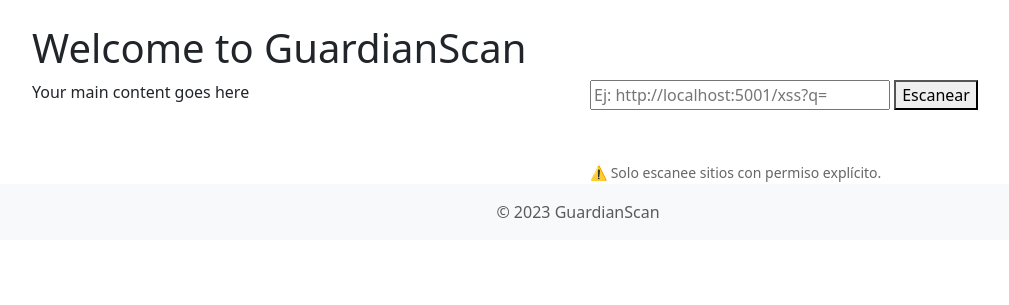
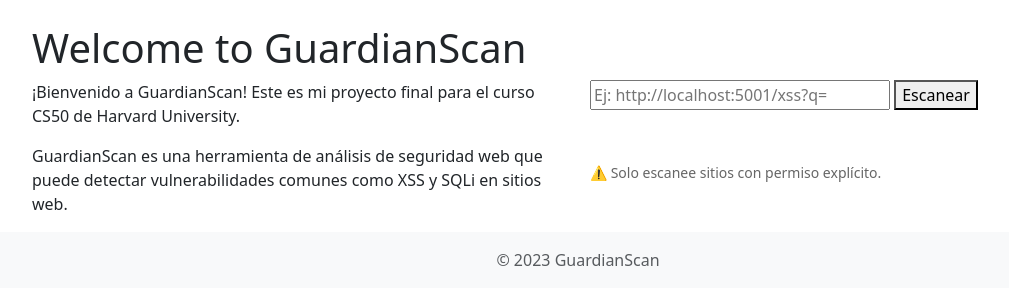
Before and after one commit to jgutierrezgil/GuardianScan, a Flask app: page / in a window 1280 px wide. Shown: the part 56-361 px from the top of the page, without its empty margins (62-1071 px from the left). Run offline with Flask 3, Linux system fonts and the light colour scheme.

Commit message:
Update index.html with Spanish welcome message and enhanced vulnerability reporting

```diff
--- a/app.py
+++ b/app.py
@@ -55,6 +55,7 @@
         try:
             response = requests.get(url + payload)
             if payload in response.text:
+
                 return True
         except:
             pass
--- a/templates/index.html
+++ b/templates/index.html
@@ -9,7 +9,8 @@
         <h1>Welcome to GuardianScan</h1>
         <div class="row">
             <div class="col">
-                <p>Your main content goes here</p>
+                <p>¡Bienvenido a GuardianScan! Este es mi proyecto final para el curso CS50 de Harvard University.</p>
+                <p>GuardianScan es una herramienta de análisis de seguridad web que puede detectar vulnerabilidades comunes como XSS y SQLi en sitios web.</p>
             </div>
             <div class="col">
                 <form method="POST">
@@ -25,11 +26,17 @@
                             {% if result.xss %}🚫 Sí{% else %}✅ No{% endif %}
                         </span>
                     </p>
+                    <div name="xss_payload" style="margin-left: 20px;">
+                        <p>Payload: {{ result.xss_payload }}</p>
+                    </div>
                     <p>SQLi Vulnerable:
                         <span class="{% if result.sqli %}vulnerable{% else %}safe{% endif %}">
                             {% if result.sqli %}🚫 Sí{% else %}✅ No{% endif %}
                         </span>
                     </p>
+                    <div name="sqli_payload" style="margin-left: 20px;">
+                        <p>Payload: {{ result.sqli_payload }}</p>
+                    </div>
                 </div>
                 {% endif %}
 
```
